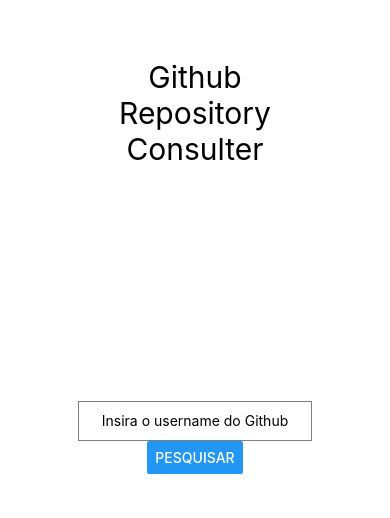
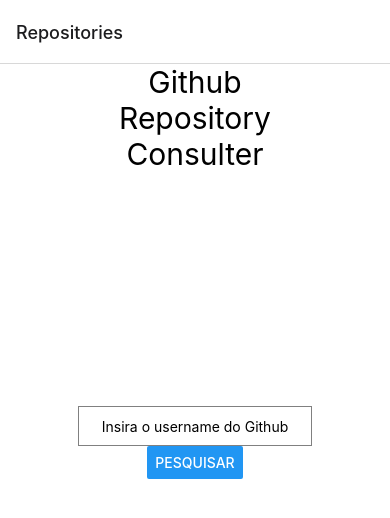
Before and after one commit to beatrizmotta/GitHubRepositoryConsulter, a React Native app: screen / in a window 390 px wide. Shown: the top 518 px of the page. Built offline with nearby package versions, Linux system fonts and the light colour scheme.

Commit message:
Criação de segunda view

```diff
--- a/App.js
+++ b/App.js
@@ -1,14 +1,19 @@
 import { StatusBar } from 'expo-status-bar';
 import { StyleSheet, Text, View } from 'react-native';
+import {NavigationContainer} from '@react-navigation/native';
+import {createNativeStackNavigator} from '@react-navigation/native-stack';
+const Stack = createNativeStackNavigator();
 import Repositories from './src/telas/Repositories';
+import ShowRepositories from './src/telas/ShowRepositories';
 
 export default function App() {
   return (
-    <View style={styles.container}>
-      <Repositories />
-      {/* <Text>Esse é o meu primeiro app</Text> */}
-      <StatusBar style="auto" />
-    </View>
+    <NavigationContainer>
+      <Stack.Navigator>
+        <Stack.Screen component={Repositories} name='Repositories' />
+        <Stack.Screen component={ShowRepositories} name='ShowRepositories' />
+      </Stack.Navigator>
+    </NavigationContainer>
   );
 }
 
--- a/package.json
+++ b/package.json
@@ -7,11 +7,15 @@
     "web": "expo start --web"
   },
   "dependencies": {
+    "@react-navigation/native": "^6.1.6",
+    "@react-navigation/native-stack": "^6.9.12",
     "axios": "^1.3.5",
     "expo": "~48.0.10",
     "expo-status-bar": "~1.4.4",
     "react": "18.2.0",
-    "react-native": "0.71.6"
+    "react-native": "0.71.6",
+    "react-native-safe-area-context": "4.5.0",
+    "react-native-screens": "~3.20.0"
   },
   "devDependencies": {
     "@babel/core": "^7.20.0"
--- a/src/telas/Repositories.js
+++ b/src/telas/Repositories.js
@@ -1,39 +1,24 @@
-import React, { useState } from "react";
+import React, { useEffect, useState } from "react";
 import axios from 'axios';
-import { Text, TextInput, StyleSheet, Button } from "react-native";
+import { Text, TextInput, StyleSheet, Button, View } from "react-native";
 
-const Repositories = () => {
+const Repositories = ({navigation}) => {
 
-    const [repositories, setRepositories] = useState([]);
+    // useEffect(() => {
+    //     const request_url = `https://api.github.com/users/beatrizmotta/repos`;
+    //     axios.get(request_url).then((response) => {
+    //         console.log(response.data);
+    //       });
+
+    // }, [])
+
+
     const [username, setUserName] = useState('')
 
-    const searchRepositories = () => {
-
-        const request_url = `https://api.github.com/users/${username}/repos`;
-
-        axios.get(request_url)
-        .then((res) => {
-            let newRepositories = [...repositories];
-            res.forEach(repo => {
-                newRepositories.push({
-                    "name": repo.name,
-                    "date_of_creation": repo.created_at,
-                    "last_update": repo.updated_at
-                })
-            });
-            setRepositories(...newRepositories)
-
-        })
-        .catch(function (error) {
-            // handle error
-            console.log(error);
-          })
 
 
-    }
-
     return (
-        <>
+        <View style={styles.container}>
 
         <Text style={styles.pageTitle}>
             Github Repository Consulter
@@ -44,22 +29,13 @@ const Repositories = () => {
         placeholder="Insira o username do Github">
         </TextInput>
 
-        {
-            repositories.map((repo) => {
-                <>
-                    <Text>{repo.name}</Text>
-                    <Text>{repo.date_of_creation}</Text>
-                    <Text>{repo.last_update}</Text>
-                </>
-            })
-        }
-
         <Button
-            onPress={() => searchRepositories()}
+            onPress={() => navigation.navigate("ShowRepositories", {username: username})}
+            // onPress={() => searchRepositories()}
             title="Pesquisar"
             accessibilityLabel="Learn more about this purple button"
         />
-        </>
+        </View>
     )
 
 }
@@ -77,7 +53,16 @@ const styles = StyleSheet.create({
         width: '60%',
         marginTop: '60%',
         textAlign: 'center'
-    }
+    },
+    container: {
+        flex: 1,
+        backgroundColor: '#fff',
+        // backgroundColor: "red",
+        // backgroundColor: 'blue',
+        alignItems: 'center',
+        // marginTop: '15%',
+        justifyContent: 'flex-start',
+      }
 })
 
 export default Repositories;
--- /dev/null
+++ b/src/telas/ShowRepositories.js
@@ -0,0 +1,103 @@
+import React, { useEffect, useState } from "react";
+import axios from 'axios';
+import { Text, TextInput, StyleSheet, Button, View, ScrollView } from "react-native";
+
+const ShowRepositories = ({navigation, route}) => {
+
+    useEffect(() => {
+        searchRepositories();
+    }, [])
+
+    const [repositories, setRepositories] = useState([]);
+    const searchRepositories = async () => {
+
+        const request_url = `https://api.github.com/users/${route.params.username}/repos`;
+
+        axios.get(request_url).then((response) => {
+            const data = Array.from(response.data);
+            const arr = [];
+
+            data.forEach((repo) => {
+                arr.push({
+                        "id": repo.id,
+                        "name": repo.name,
+                        "date_of_creation": repo.created_at,
+                        "last_update": repo.updated_at
+                });
+            })
+
+            setRepositories(oldArray => [...oldArray, ...arr])
+
+            console.log(arr)
+
+        })
+        .catch(error => console.log(error));
+
+
+
+    }
+
+    return (
+
+        <View style={styles.container}>
+        <ScrollView>
+
+
+        <Text style={styles.pageTitle}>
+            Repositórios de {route.params.username}
+        </Text>
+
+
+        {
+            repositories.map((repo) => {
+                return (
+                    <View style={styles.repository} key={repo.id}>
+                        <Text>Nome: {repo.name}</Text>
+                        <Text>Criação: {repo.date_of_creation}</Text>
+                        <Text>Último update: {repo.last_update}</Text>
+                    </View>
+                    )
+                })
+            }
+
+        {/* <Button
+            onPress={() => navigation.navigate("ShowRepositories")}
+            // onPress={() => searchRepositories()}
+            title="Pesquisar"
+            accessibilityLabel="Learn more about this purple button"
+        /> */}
+        </ScrollView>
+        </View>
+        )
+
+    }
+
+const styles = StyleSheet.create({
+    pageTitle: {
+            fontSize: 30,
+            width: '50%',
+            textAlign: 'center'
+        },
+        textInput: {
+                height: 40,
+                borderColor: 'gray',
+                borderWidth: 1,
+                width: '60%',
+        marginTop: '60%',
+        textAlign: 'center'
+    },
+    repository: {
+        marginTop: '10%'
+    },
+    container: {
+        flex: 1,
+        backgroundColor: '#fff',
+        // backgroundColor: "red",
+        // backgroundColor: 'blue',
+        alignItems: 'center',
+        // marginTop: '15%',
+        justifyContent: 'flex-start',
+      }
+})
+
+export default ShowRepositories;
```
Also changed, not shown: 1 other file (tests, documents, lock files or other folders).
